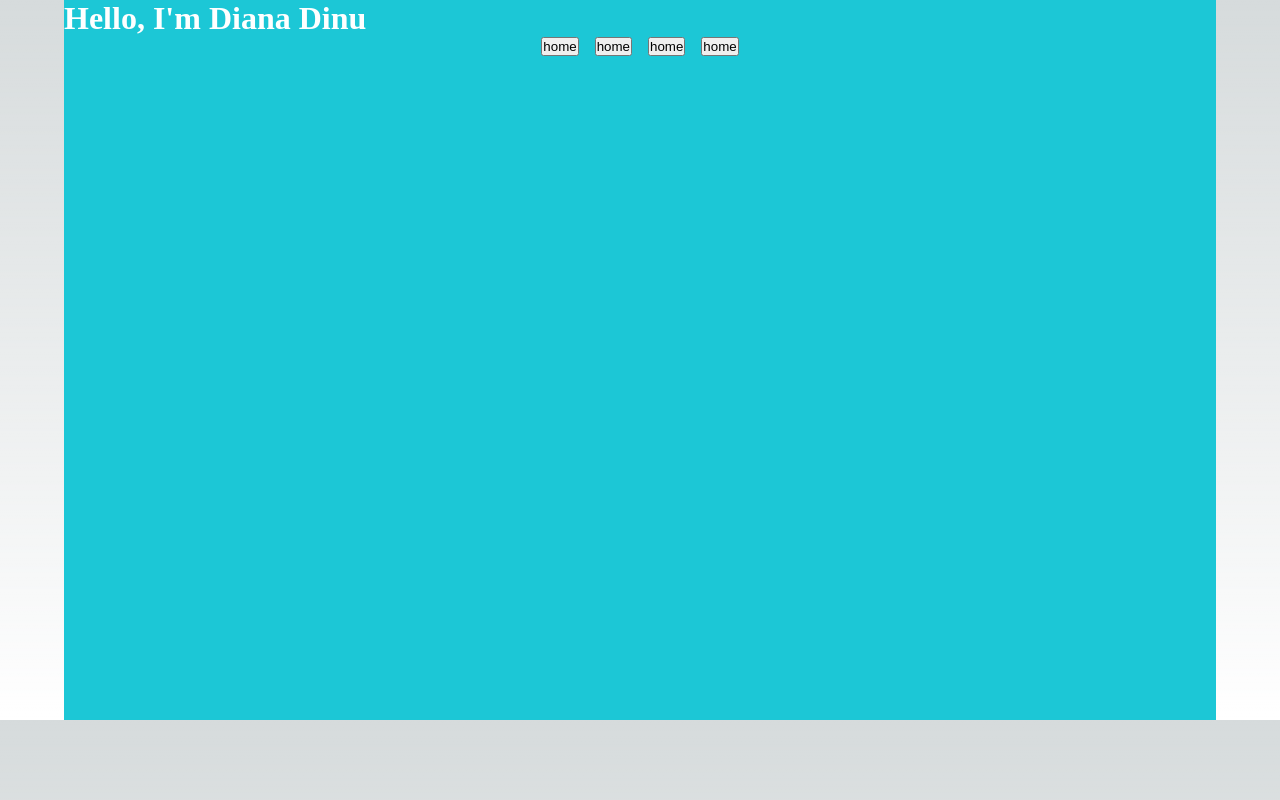
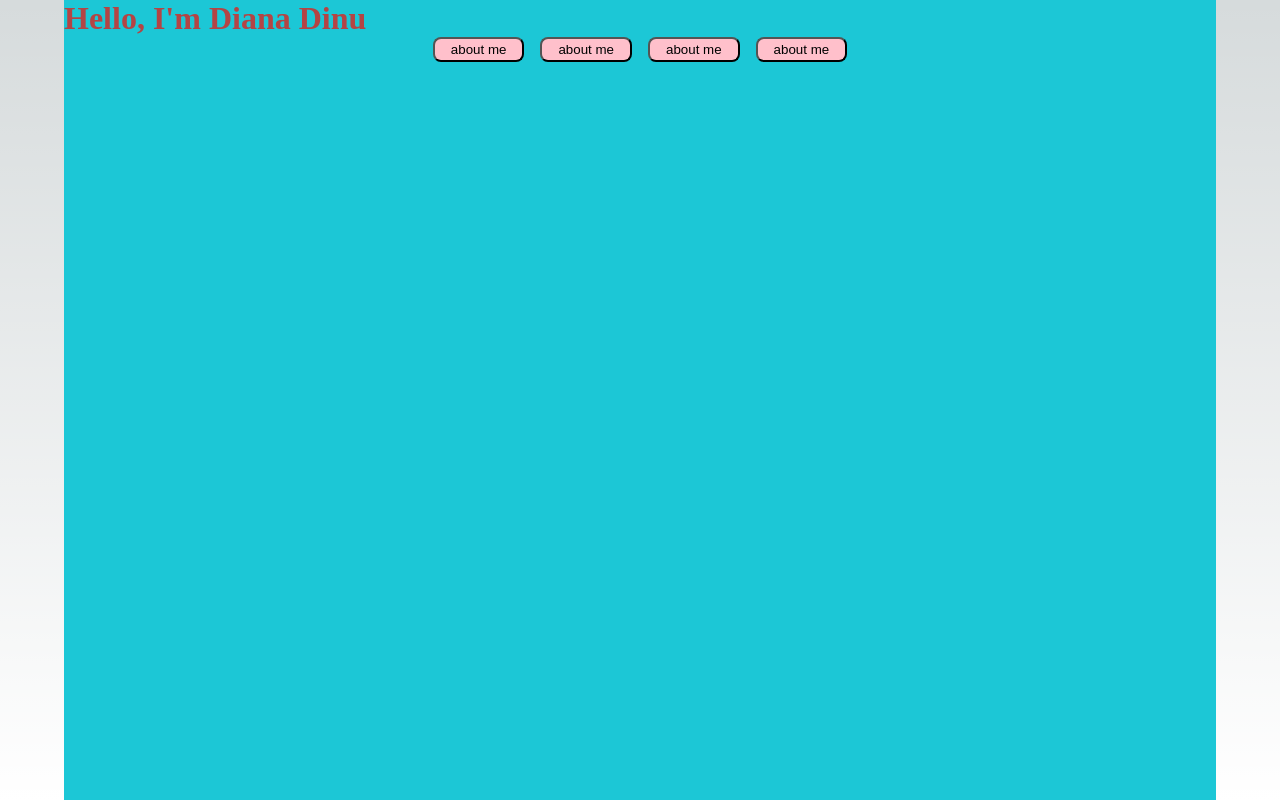
Before and after one commit to Diana-Elen/portofolio, a Next.js app in the folder my-portofolio/: page / in a window 1280 px wide. Built offline with nearby package versions, Linux system fonts and the light colour scheme.

Commit message:
add button style

```diff
--- a/my-portofolio/components/Button.js
+++ b/my-portofolio/components/Button.js
@@ -1,7 +1,9 @@
+import styles from "../style/Button.module.css"
+
 export default function Button() {
     return <>
-    <button type="button">
-        home
+    <button type="button" className={styles.button_design}>
+        about me
     </button>
     </>
 }
--- a/my-portofolio/style/About.module.css
+++ b/my-portofolio/style/About.module.css
@@ -1,5 +1,5 @@
 .about {
-    color: white;
+    color: rgb(180, 68, 68);
     font-size: 2rem;
     font-weight: bold;
 }
--- a/my-portofolio/style/Background.module.css
+++ b/my-portofolio/style/Background.module.css
@@ -1,5 +1,5 @@
 .background {
-    height: 90vh;
+    height: 100vh;
     width: 90vw;
     background-color:rgb(28, 199, 214);
     object-fit: contain;
--- /dev/null
+++ b/my-portofolio/style/Button.module.css
@@ -0,0 +1,6 @@
+.button_design {
+    background-color: pink;
+    padding-inline: 1rem;
+    padding-block: 0.2rem;
+    border-radius: 0.5rem;
+}
```
